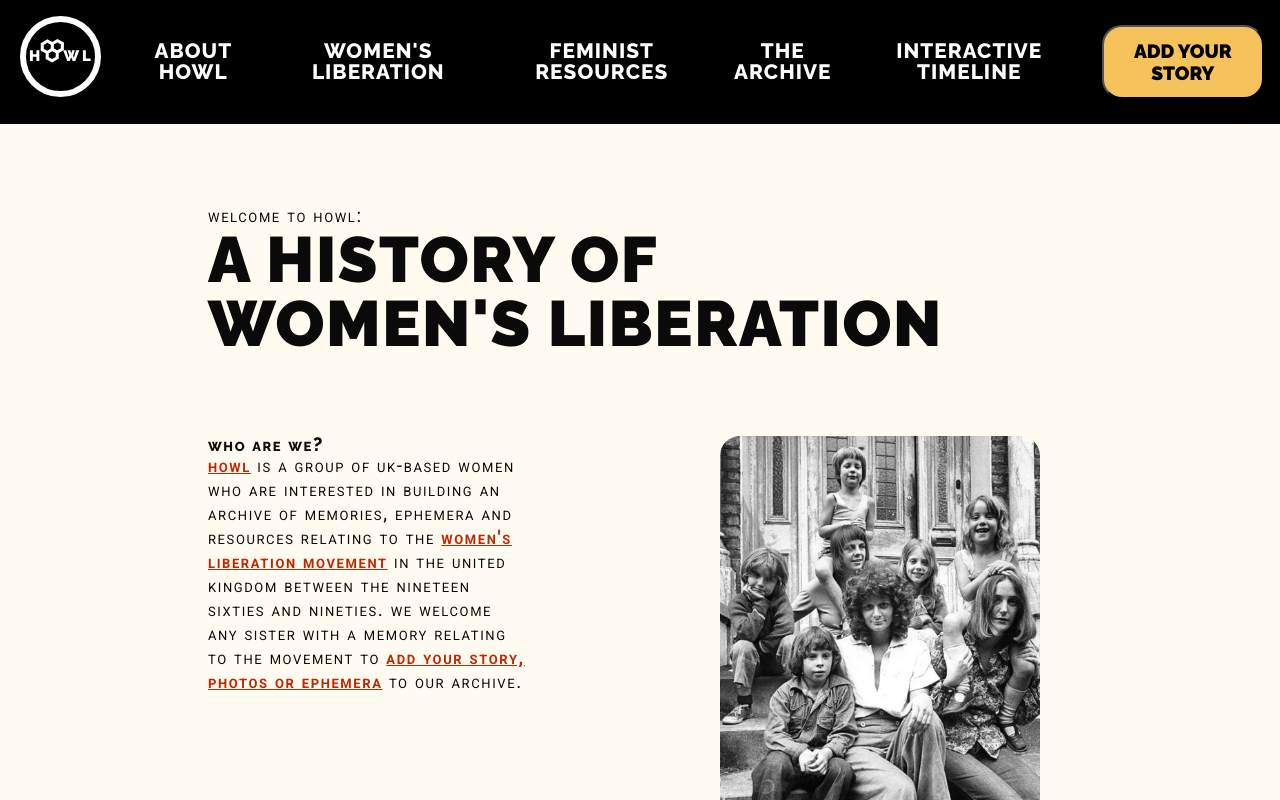
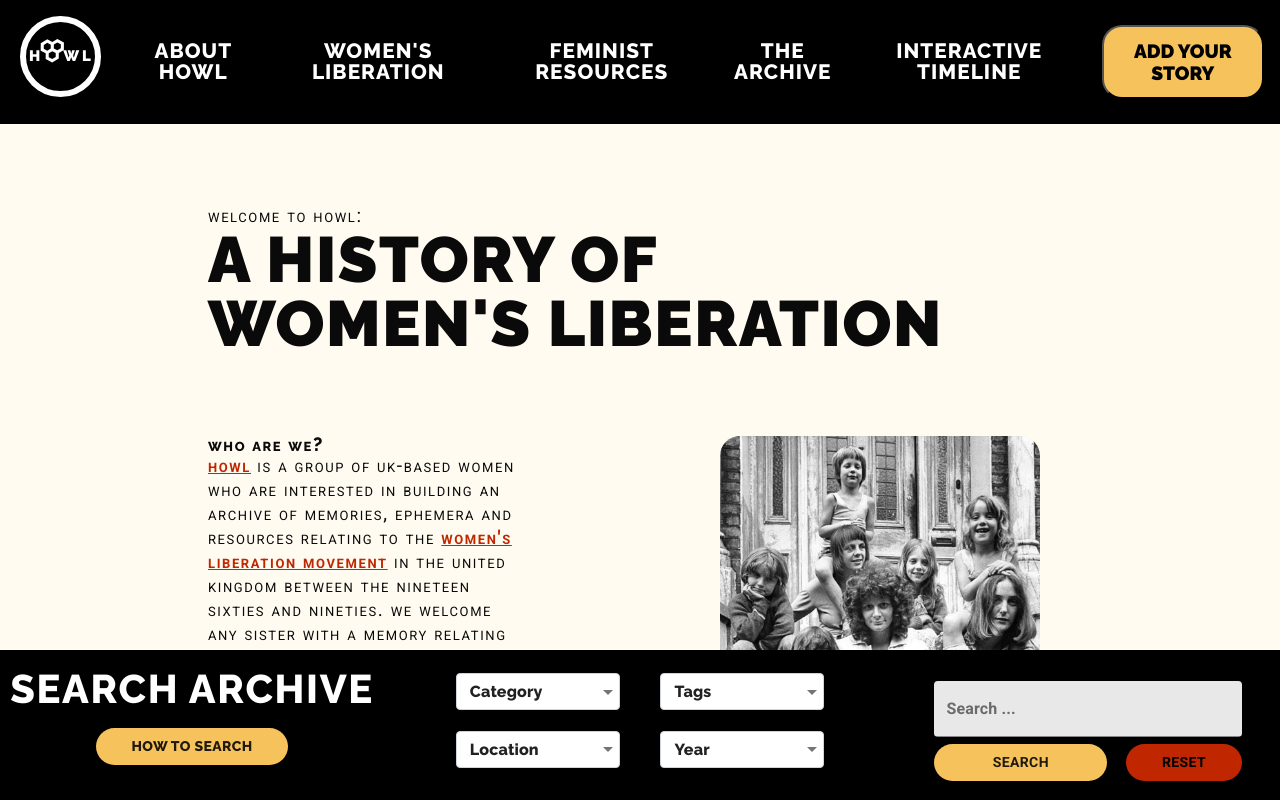
Before and after one commit to founders-programme-2/howl, a React (Create React App) app in the folder client/: page / in a window 1280 px wide. Shown: the top 800 px of the page. Built offline with nearby package versions, Linux system fonts and the light colour scheme; what react-a11y would draw is missing.

Commit message:
Add footer component to the pages #82

```diff
--- a/client/src/Components/Archive/index.js
+++ b/client/src/Components/Archive/index.js
@@ -1,9 +1,11 @@
 import React from 'react';
+import Footer from '../Common/Footer';
 
 const Archive = () => {
   return (
     <main>
       <h1>Hello Archive page!</h1>
+      <Footer/>
     </main>
   );
 };
--- a/client/src/Components/Landing/index.js
+++ b/client/src/Components/Landing/index.js
@@ -14,6 +14,7 @@ import {
   SaHidden,
 } from './Landing.style';
 import landingImage from '../../assets/landing_page.jpg';
+import Footer from '../Common/Footer';
 
 const Landing = () => {
   return (
@@ -62,7 +63,7 @@ const Landing = () => {
         </SsectionNav>
       </Smain>
       <SaHidden name="bottomLink" aria-label="Search bar">
-        Page Bottom
+        <Footer/>
       </SaHidden>
     </Fragment>
   );
--- a/client/src/Components/Story/index.js
+++ b/client/src/Components/Story/index.js
@@ -1,9 +1,11 @@
 import React from 'react';
+import Footer from '../Common/Footer';
 
 const Story = () => {
   return (
     <main>
       <h1>Hello Story page!</h1>
+      <Footer/>
     </main>
   );
 };
--- a/client/src/Components/Timeline/index.js
+++ b/client/src/Components/Timeline/index.js
@@ -1,9 +1,11 @@
 import React from 'react';
+import Footer from '../Common/Footer';
 
 const Timeline = () => {
   return (
     <main>
       <h1>Hello Timeline page!</h1>
+      <Footer/>
     </main>
   );
 };
```
